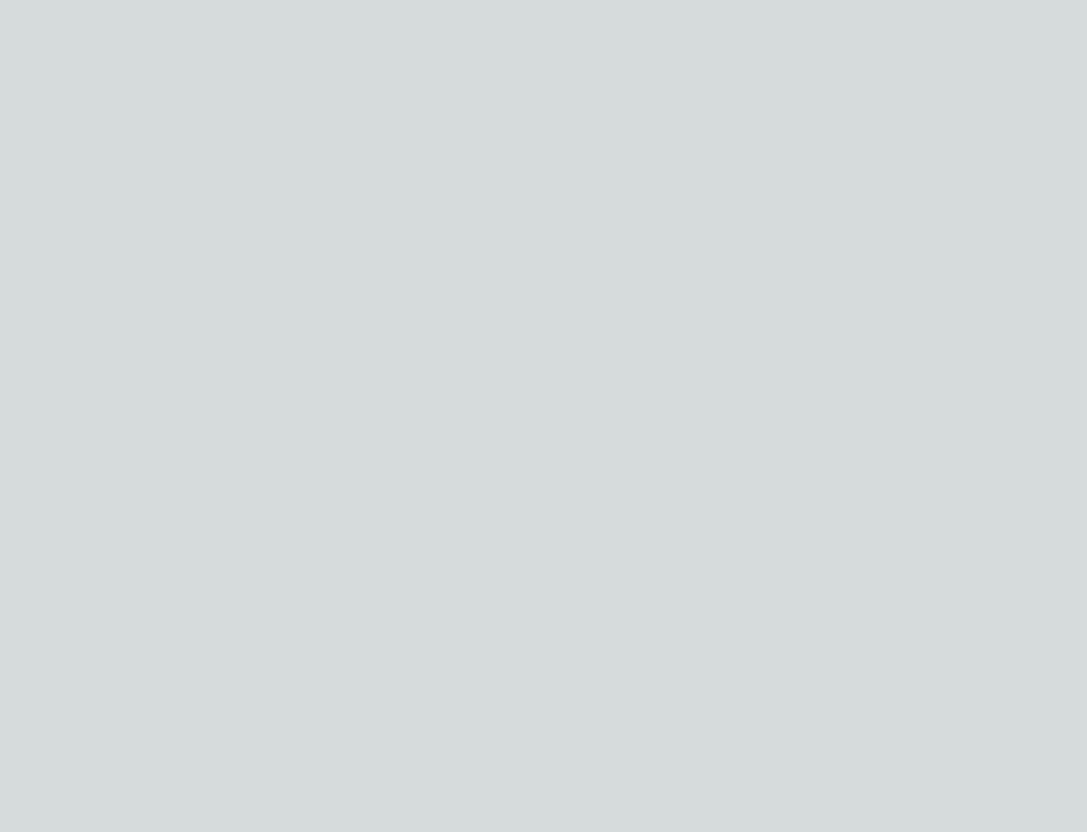
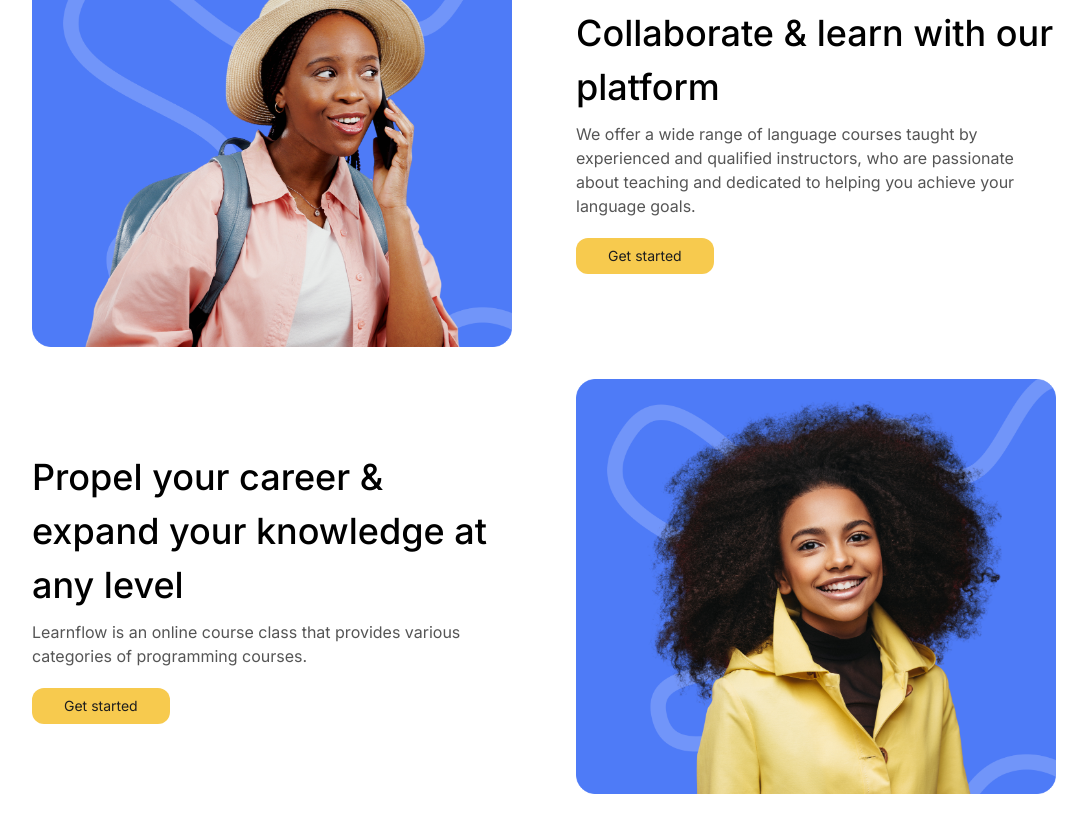
Before and after one commit to samuel-akinboro/learnflow, a Next.js app: page / in a window 1280 px wide. Shown: the part 1960-2792 px from the top of the page, without its empty margins (96-1183 px from the left). Before the commit the page ends 1852 px from the top, so only its background shows below. Built offline with nearby package versions, Linux system fonts and the light colour scheme.

Commit message:
learn section

```diff
--- a/src/app/page.js
+++ b/src/app/page.js
@@ -1,5 +1,6 @@
 import Features from "@/components/Features";
 import Hero from "@/components/Hero";
+import LearnSection from "@/components/LearnSection";
 import Navbar from "@/components/Navbar";
 import Image from "next/image";
 
@@ -9,6 +10,7 @@ export default function Home() {
       <Navbar />
       <Hero />
       <Features />
+      <LearnSection />
     </main>
   );
 }
--- a/src/components/FeatureCard.jsx
+++ b/src/components/FeatureCard.jsx
@@ -6,11 +6,11 @@ const FeatureCard = ({
   img
 }) => {
   return (
-    <div class="group relative z-10 p-4 md:p-6 h-full flex flex-col bg-[#F5F5F5] rounded-t-xl">
-      <div class="mb-5 flex-1">
-        <div class="mt-5">
-          <h3 class="mt-5 font-medium text-lg text-black">{title}</h3>
-          <p class="mt-1 text-[#555555] text-sm">{description}</p>
+    <div className="group relative z-10 p-4 md:p-6 h-full flex flex-col bg-[#F5F5F5] rounded-t-xl">
+      <div className="mb-5 flex-1">
+        <div className="mt-5">
+          <h3 className="mt-5 font-medium text-lg text-black">{title}</h3>
+          <p className="mt-1 text-[#555555] text-sm">{description}</p>
         </div>
       </div>
       <div className="flex justify-end">
--- a/src/components/Features.jsx
+++ b/src/components/Features.jsx
@@ -2,16 +2,16 @@ import FeatureCard from "./FeatureCard"
 
 const Features = () => {
   return (
-    <div class="bg-white">
-      <div class="max-w-5xl px-4 xl:px-0 py-12 md:py-24 mx-auto">
+    <div className="bg-white">
+      <div className="max-w-5xl px-4 xl:px-0 py-12 md:py-24 mx-auto">
         {/* <!-- Title --> */}
-        <div class="max-w-3xl mb-10 lg:mb-14 mx-auto">
-          <h2 class="text-xl font-medium md:text-4xl md:leading-tight text-black text-center">Special features that make our online courses the best</h2>
+        <div className="max-w-3xl mb-10 lg:mb-14 mx-auto">
+          <h2 className="text-xl font-medium md:text-4xl md:leading-tight text-black text-center">Special features that make our online courses the best</h2>
         </div>
         {/* <!-- End Title --> */}
 
         {/* <!-- Card Grid --> */}
-        <div class="grid grid-cols-1 lg:grid-cols-3 items-center gap-4">
+        <div className="grid grid-cols-1 lg:grid-cols-3 items-center gap-4">
           <FeatureCard
             title='Made by Experts'
             description='Our programming languages courses are meticulously crafted and taught by industry experts who bring years of practical experience'
--- a/src/components/Hero.jsx
+++ b/src/components/Hero.jsx
@@ -15,7 +15,7 @@ const Hero = () => {
               Learn at your own pace with lifetime access on mobile and desktop.
             </p>
           </div>
-          <Link class="group inline-flex items-center gap-x-2 py-2 px-4 whitespace-nowrap text-sm text-herobg rounded-xl bg-heroyellow mt-5" href="/">
+          <Link className="group inline-flex items-center gap-x-2 py-2 px-4 whitespace-nowrap text-sm text-herobg rounded-xl bg-heroyellow mt-5" href="/">
             Start a new course!
           </Link>
           <div className="flex flex-col items-center mt-5">
--- /dev/null
+++ b/src/components/LearnSection.jsx
@@ -0,0 +1,67 @@
+import Image from "next/image"
+import Link from "next/link"
+
+const LearnSection = () => {
+  return (
+    <div className="bg-white">
+      <div className="max-w-5xl px-4 xl:px-0 md:py-10 mx-auto">
+        <div className="md:grid md:grid-cols-2 md:gap-10 lg:gap-16 md:items-center flex flex-col-reverse gap-6">
+          {/* <!-- End Col --> */}
+          <div className="md:block relative">
+            <Image
+              className="rounded-xl"
+              src="/images/ln-1.png"
+              width={494}
+              height={427}
+            />
+          </div>
+          {/* <!-- End Col --> */}
+          <div>
+            {/* <!-- Blockquote --> */}
+            <blockquote>
+              <p className="font-medium text-xl text-black md:text-3xl md:leading-normal xl:text-4xl xl:leading-normal">
+                Collaborate & learn with our platform
+              </p>
+              <p className="text-herogray md:text-base md:leading-normal xl:text-base xl:leading-normal text-sm mt-2">
+                We offer a wide range of language courses taught by experienced and qualified instructors, who are passionate about teaching and dedicated to helping you achieve your language goals.
+              </p>
+              <Link className="group inline-flex items-center gap-x-2 py-2 px-8 whitespace-nowrap text-sm text-herobg rounded-xl bg-heroyellow mt-5" href="/">
+                Get started
+              </Link>
+            </blockquote>
+            {/* <!-- End Blockquote --> */}
+          </div>
+        </div>
+        <div className="md:grid md:grid-cols-2 md:gap-10 lg:gap-16 md:items-center flex flex-col-reverse gap-6 mt-8">
+          <div>
+            {/* <!-- Blockquote --> */}
+            <blockquote>
+              <p className="font-medium text-xl text-black md:text-3xl md:leading-normal xl:text-4xl xl:leading-normal">
+                Propel your career & expand your knowledge at any level
+              </p>
+              <p className="text-herogray md:text-base md:leading-normal xl:text-base xl:leading-normal text-sm mt-2">
+                Learnflow is an online course class that provides various categories of programming courses.
+              </p>
+              <Link className="group inline-flex items-center gap-x-2 py-2 px-8 whitespace-nowrap text-sm text-herobg rounded-xl bg-heroyellow mt-5" href="/">
+                Get started
+              </Link>
+            </blockquote>
+            {/* <!-- End Blockquote --> */}
+          </div>
+          {/* <!-- End Col --> */}
+          <div className="md:block relative">
+            <Image
+              className="rounded-xl"
+              src="/images/ln-2.png"
+              width={494}
+              height={427}
+            />
+          </div>
+          {/* <!-- End Col --> */}
+        </div>
+      </div>
+    </div>
+  )
+}
+
+export default LearnSection
--- a/src/components/Navbar.jsx
+++ b/src/components/Navbar.jsx
@@ -3,11 +3,11 @@ import Link from "next/link"
 
 const Navbar = () => {
   return (
-    <header class="sticky top-0 inset-x-0 flex flex-wrap md:justify-start md:flex-nowrap z-50 w-full">
-      <nav class="relative max-w-[66rem] w-full bg-herobg rounded-[28px] py-3 ps-5 pe-5 md:flex md:items-center md:justify-between md:py-0 mx-2 lg:mx-auto" aria-label="Global">
-        <div class="flex items-center justify-between w-full md:w-auto">
+    <header className="sticky top-0 inset-x-0 flex flex-wrap md:justify-start md:flex-nowrap z-50 w-full">
+      <nav className="relative max-w-[66rem] w-full bg-herobg rounded-[28px] py-3 ps-5 pe-5 md:flex md:items-center md:justify-between md:py-0 mx-2 lg:mx-auto" aria-label="Global">
+        <div className="flex items-center justify-between w-full md:w-auto">
           {/* <!-- Logo --> */}
-          <Link class="flex-none rounded-md text-xl inline-block font-semibold focus:outline-none focus:opacity-80" href="/" aria-label="Preline">
+          <Link className="flex-none rounded-md text-xl inline-block font-semibold focus:outline-none focus:opacity-80" href="/" aria-label="Preline">
             <Image
               src='/images/logo.png'
               width={116}
@@ -16,14 +16,14 @@ const Navbar = () => {
           </Link>
           {/* <!-- End Logo --> */}
 
-          <div class="md:hidden">
-            <button type="button" class="hs-collapse-toggle size-8 flex justify-center items-center text-sm font-semibold rounded-full bg-neutral-800 text-white disabled:opacity-50 disabled:pointer-events-none" data-hs-collapse="#navbar-collapse" aria-controls="navbar-collapse" aria-label="Toggle navigation">
-              <svg class="hs-collapse-open:hidden flex-shrink-0 size-4" xmlns="http://www.w3.org/2000/svg" width="24" height="24" viewBox="0 0 24 24" fill="none" stroke="currentColor" stroke-width="2" stroke-linecap="round" stroke-linejoin="round">
+          <div className="md:hidden">
+            <button type="button" className="hs-collapse-toggle size-8 flex justify-center items-center text-sm font-semibold rounded-full bg-neutral-800 text-white disabled:opacity-50 disabled:pointer-events-none" data-hs-collapse="#navbar-collapse" aria-controls="navbar-collapse" aria-label="Toggle navigation">
+              <svg className="hs-collapse-open:hidden flex-shrink-0 size-4" xmlns="http://www.w3.org/2000/svg" width="24" height="24" viewBox="0 0 24 24" fill="none" stroke="currentColor" stroke-width="2" stroke-linecap="round" stroke-linejoin="round">
                 <line x1="3" x2="21" y1="6" y2="6" />
                 <line x1="3" x2="21" y1="12" y2="12" />
                 <line x1="3" x2="21" y1="18" y2="18" />
               </svg>
-              <svg class="hs-collapse-open:block hidden flex-shrink-0 size-4" xmlns="http://www.w3.org/2000/svg" width="24" height="24" viewBox="0 0 24 24" fill="none" stroke="currentColor" stroke-width="2" stroke-linecap="round" stroke-linejoin="round">
+              <svg className="hs-collapse-open:block hidden flex-shrink-0 size-4" xmlns="http://www.w3.org/2000/svg" width="24" height="24" viewBox="0 0 24 24" fill="none" stroke="currentColor" stroke-width="2" stroke-linecap="round" stroke-linejoin="round">
                 <path d="M18 6 6 18" />
                 <path d="m6 6 12 12" />
               </svg>
@@ -32,18 +32,18 @@ const Navbar = () => {
         </div>
 
         {/* <!-- Collapse --> */}
-        <div id="navbar-collapse" class="hs-collapse hidden overflow-hidden transition-all duration-300 basis-full grow md:block md:w-auto">
-          <div class="flex flex-col gap-y-4 gap-x-0 mt-5 md:flex-row md:items-center md:justify-center md:gap-y-0 md:gap-x-7 md:mt-0 md:ps-7">
-            <Link class="text-sm text-white hover:text-neutral-300 md:py-4 focus:outline-none focus:text-neutral-300" href="/" aria-current="page">About</Link>
-            <Link class="text-sm text-white hover:text-neutral-300 md:py-4 focus:outline-none focus:text-neutral-300" href="#">Features</Link>
-            <Link class="text-sm text-white hover:text-neutral-300 md:py-4 focus:outline-none focus:text-neutral-300" href="#">Pricing</Link>
+        <div id="navbar-collapse" className="hs-collapse hidden overflow-hidden transition-all duration-300 basis-full grow md:block md:w-auto">
+          <div className="flex flex-col gap-y-4 gap-x-0 mt-5 md:flex-row md:items-center md:justify-center md:gap-y-0 md:gap-x-7 md:mt-0 md:ps-7">
+            <Link className="text-sm text-white hover:text-neutral-300 md:py-4 focus:outline-none focus:text-neutral-300" href="/" aria-current="page">About</Link>
+            <Link className="text-sm text-white hover:text-neutral-300 md:py-4 focus:outline-none focus:text-neutral-300" href="#">Features</Link>
+            <Link className="text-sm text-white hover:text-neutral-300 md:py-4 focus:outline-none focus:text-neutral-300" href="#">Pricing</Link>
           </div>
         </div>
         {/* <!-- End Collapse --> */}
 
         {/* <!-- Contact Us Button --> */}
-        <div class="hidden md:block">
-          <Link class="group inline-flex items-center gap-x-2 py-2 px-3 whitespace-nowrap text-sm text-heroyellow rounded-2xl border border-heroyellow" href="/">
+        <div className="hidden md:block">
+          <Link className="group inline-flex items-center gap-x-2 py-2 px-3 whitespace-nowrap text-sm text-heroyellow rounded-2xl border border-heroyellow" href="/">
             Lets start your learning journey
           </Link>
         </div>
--- a/tailwind.config.js
+++ b/tailwind.config.js
@@ -15,7 +15,8 @@ module.exports = {
       },
       colors: {
         herobg: '#1E1E1E',
-        heroyellow: '#F7CA4E'
+        heroyellow: '#F7CA4E',
+        herogray: '#555555'
       }
     },
   },
```
Also changed, not shown: public/images/ln-1.png (added), public/images/ln-2.png (added).
